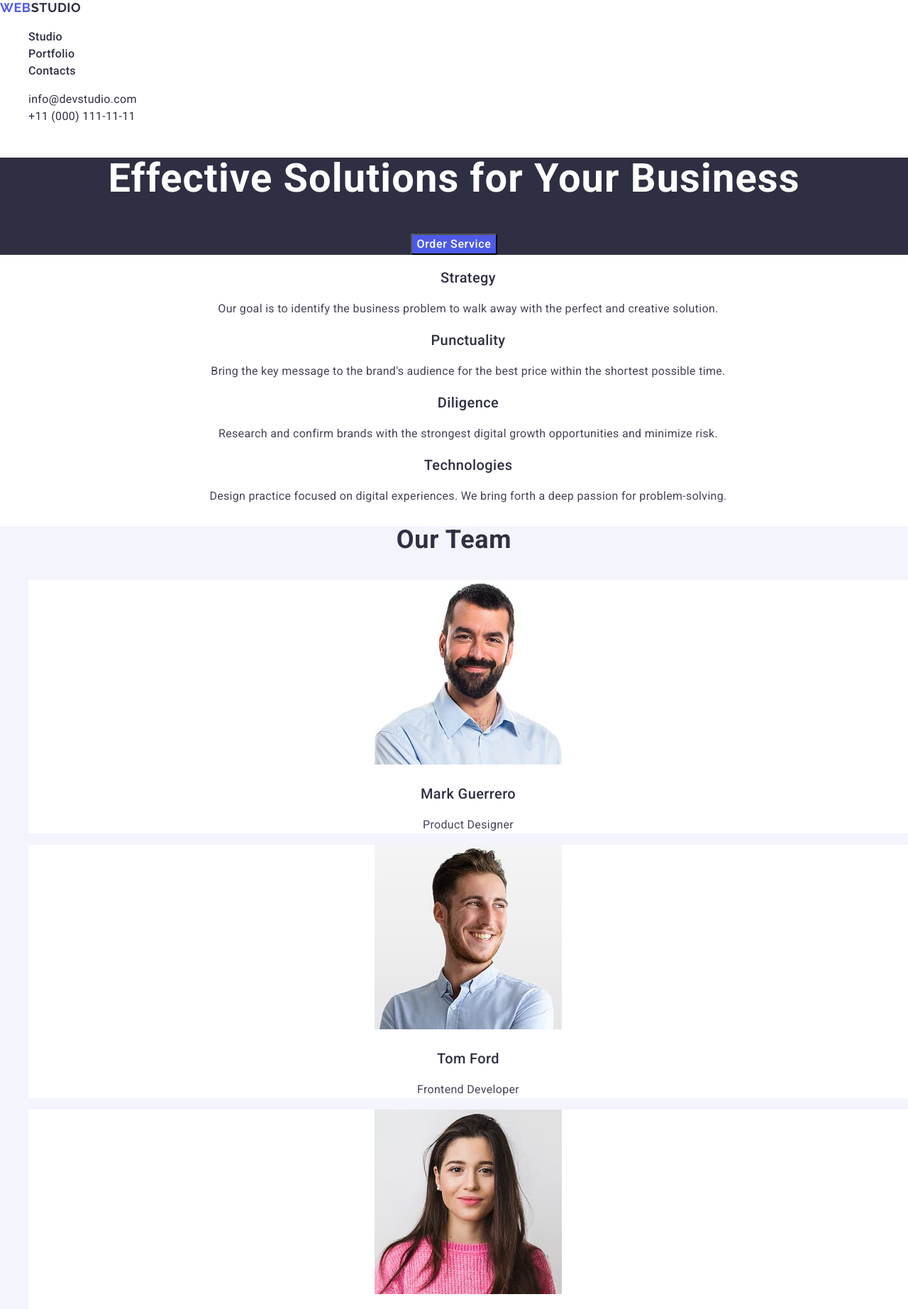
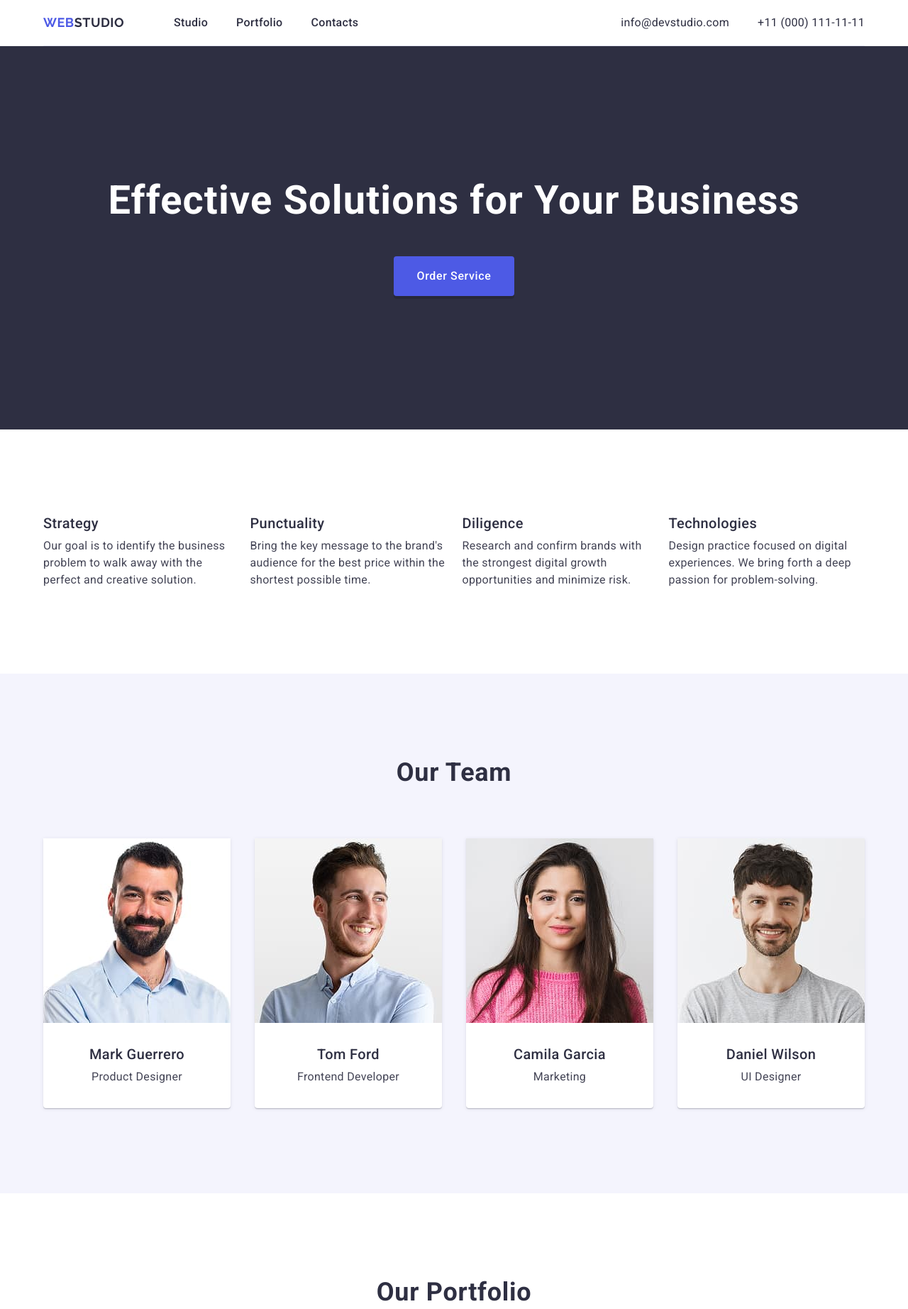
Before and after one commit to hande-yildirim/goit-markup-hw-02, a plain HTML site: page index.html in a window 1280 px wide. Shown: the top 1844 px of the page at 71% size. Drawn offline with nearby package versions, Linux system fonts and the light colour scheme.

Commit message:
first commit

```diff
--- a/index.html
+++ b/index.html
@@ -1,25 +1,30 @@
 <!DOCTYPE html>
 <html lang="en">
   <head>
-    <meta charset="UTF-8">
-    <meta name="viewport" content="width=device-width, initial-scale=1.0">
+    <meta charset="UTF-8" />
+    <meta name="viewport" content="width=device-width, initial-scale=1.0" />
     <title>WebStudio_Homework_2</title>
 
-    <link rel="preconnect" href="https://fonts.googleapis.com">
-    <link rel="preconnect" href="https://fonts.gstatic.com" crossorigin>
+    <link rel="preconnect" href="https://fonts.googleapis.com" />
+    <link rel="preconnect" href="https://fonts.gstatic.com" crossorigin />
     <link
       href="https://fonts.googleapis.com/css2?family=Raleway:wght@700&family=Roboto:wght@400;500;700&display=swap"
-      rel="stylesheet">
+      rel="stylesheet"
+    />
 
-    <link rel="stylesheet" href="styles.css">
+    <link rel="stylesheet" href="styles.css" />
     <link
       rel="stylesheet"
-      href="https://cdnjs.cloudflare.com/ajax/libs/modern-normalize/3.0.1/modern-normalize.min.css">
+      href="https://cdnjs.cloudflare.com/ajax/libs/modern-normalize/3.0.1/modern-normalize.min.css"
+    />
+
+
   </head>
 
   <body class="body-page">
     <!-- Sol Menü Alanı -->
     <header class="page-start">
+      <div class="container">
       <a class="header-logo" href="#">
         WEB<span class="logo-studio">STUDIO</span>
       </a>
@@ -43,25 +48,28 @@
           </li>
         </ul>
       </address>
+     </div>
     </header>
     <!--Sağ İletişim Bilgileri Bitti-->
 
     <main>
       <!-- 1. Section: Ana Başlık Buton -->
     <section class="title-area">
+      <div class="container">
         <h1 class="title-text">Effective Solutions for Your Business</h1>
         <button class="title-button">Order Service</button>
         <!-- Ana Başlık Buton Bitti -->
+      </div>
     </section>
 
       <!-- 2. Section: İçerik Metin -->
     <section class="first-paragraph">
+      <div class="container">
         <ul class="first-paragraph-list">
           <li>
             <h3 class="first-h3">Strategy</h3>
             <p class="first-paragraph-text">
-              Our goal is to identify the business
-              problem to walk away with the
+              Our goal is to identify the business problem to walk away with the
               perfect and creative solution.
             </p>
           </li>
@@ -69,8 +77,7 @@
           <li>
             <h3 class="first-h3">Punctuality</h3>
             <p class="first-paragraph-text">
-              Bring the key message to the
-              brand's audience for the best price
+              Bring the key message to the brand's audience for the best price
               within the shortest possible time.
             </p>
           </li>
@@ -78,8 +85,7 @@
           <li>
             <h3 class="first-h3">Diligence</h3>
             <p class="first-paragraph-text">
-              Research and confirm brands with
-              the strongest digital growth
+              Research and confirm brands with the strongest digital growth
               opportunities and minimize risk.
             </p>
           </li>
@@ -87,24 +93,26 @@
           <li>
             <h3 class="first-h3">Technologies</h3>
             <p class="first-paragraph-text">
-              Design practice focused on digital
-              experiences. We bring forth a
+              Design practice focused on digital experiences. We bring forth a
               deep passion for problem-solving.
             </p>
           </li>
         </ul>
+      </div>
     </section>
       <!-- İçerik Metin Bitti -->
 
       <!-- 3. Section Görseller ve Üyeler -->
       <section class="team-area">
-        <h2>Our Team</h2>
+       <div class="container">
+        <h2 class="title">Our Team</h2>
          <ul class="team-area-list">
           <li class="team-list">
             <img
               src="images/img-1.jpg"
               alt="Mark Guerrero - Product Designer"
-              width="264">
+              width="264"
+            />
 
             <h3 class="team-list-name">Mark Guerrero</h3>
             <p class="team-list-job">Product Designer</p>
@@ -114,7 +122,8 @@
             <img
               src="images/img-2.jpg"
               alt="Tom Ford - Frontend Developer"
-              width="264">
+              width="264"
+            />
 
             <h3 class="team-list-name">Tom Ford</h3>
             <p class="team-list-job">Frontend Developer</p>
@@ -124,7 +133,8 @@
             <img
               src="images/img-3.jpg"
               alt="Camila Garcia - Marketing"
-              width="264">
+              width="264"
+            />
 
             <h3 class="team-list-name">Camila Garcia</h3>
             <p class="team-list-job">Marketing</p>
@@ -134,24 +144,25 @@
             <img
               src="images/img-4.jpg"
               alt="Daniel Wilson - UI Designer"
-              width="264">
+              width="264"
+            />
 
             <h3 class="team-list-name">Daniel Wilson</h3>
             <p class="team-list-job">UI Designer</p>
           </li>
         </ul>
+      </div>
     </section>
       <!-- Görseller ve Üyeler Bitti -->
 
       <!-- 4. Section Our Portfolio alanı-->
       <section class="portfolio-area">
-        <h2>Our Portfolio</h2>
+       <div class="container">
+        <h2 class="title">Our Portfolio</h2>
 
         <ul class="portfolio-area-list">
           <li class="portfolio-list">
-            <img src="images/img-5.jpg"
-            alt="Banking App - App"
-            width="360">
+            <img src="images/img-5.jpg" alt="Banking App - App" width="360" />
 
             <h3 class="portfolio-list-name">Banking App</h3>
             <p class="portfolio-list-job">App</p>
@@ -161,7 +172,8 @@
             <img
               src="images/img-6.jpg"
               alt="Cashless Payment - Marketing"
-              width="360">
+              width="360"
+            />
 
             <h3 class="portfolio-list-name">Cashless Payment</h3>
             <p class="portfolio-list-job">Marketing</p>
@@ -171,7 +183,8 @@
             <img
               src="images/img-7.jpg"
               alt="Meditation App - App"
-              width="360">
+              width="360"
+            />
 
             <h3 class="portfolio-list-name">Meditation App</h3>
             <p class="portfolio-list-job">App</p>
@@ -181,7 +194,8 @@
             <img
               src="images/img-8.jpg"
               alt="Taxi Service - Marketing"
-              width="360">
+              width="360"
+            />
 
             <h3 class="portfolio-list-name">Taxi Service</h3>
             <p class="portfolio-list-job">Marketing</p>
@@ -191,7 +205,8 @@
             <img
               src="images/img-9.jpg"
               alt="Screen Illustrations"
-              width="360">
+              width="360"
+            />
 
             <h3 class="portfolio-list-name">Screen Illustrations</h3>
             <p class="portfolio-list-job">Design</p>
@@ -201,27 +216,30 @@
             <img
               src="images/img-10.jpg"
               alt="Online Courses - Marketing"
-              width="360">
+              width="360"
+            />
 
             <h3 class="portfolio-list-name">Online Courses</h3>
             <p class="portfolio-list-job">Marketing</p>
           </li>
         </ul>
+      </div>
     </section>
   </main>
     <!-- 4. Section Our Portfolio alanı bitti-->
 
     <!-- Footer Alanı -->
     <footer class="finish-page">
+     <div class="container">
       <a class="footer-logo" href="#">
         WEB<span class="footer-logo-studio">STUDIO</span>
       </a>
 
       <p class="footer-text">
-        Increase the flow of customers and
-        sales for your business with digital
+        Increase the flow of customers and sales for your business with digital
         marketing & growth solutions.
       </p>
+     </div>
     </footer>
   </body>
 </html>
--- a/styles.css
+++ b/styles.css
@@ -1,15 +1,67 @@
 .body-page {
   font-family: "Roboto", sans-serif;
   line-height: 1.5;
+  display: flex;
+  flex-direction: column;
+  min-height: 100vh;
 }
 
-.body-page a {
+body-page a {
   text-decoration: none;
 }
 
+
+* {
+  box-sizing: border-box;
+}
+
+img {
+  display: block;
+}
+
+h1, h2, h3, h4, h5, h6 {
+  margin: 0;
+  padding: 0;
+}
+
+p {
+  margin: 0;
+  padding: 0;
+}
+
+a {
+  text-decoration: none;
+  margin: 0;
+  padding: 0;
+}
+
+ul {
+  list-style-type: none;
+  margin: 0;
+  padding: 0;
+}
+
+.container {
+  margin: 0 auto;
+  width: 1158px;
+}
+
+
+
 /* Header Alanı */
+.page-start .container {
+  display: flex;
+  justify-content: space-between;
+  align-items: center;
+  padding-top: 20px;
+  padding-bottom: 20px;
+  border-bottom: 1px solid #e7e9fc;
+}
+
+
 .header-logo {
   font-family: "Raleway", sans-serif;
+  font-weight: 700;
   font-size: 18px;
   font-weight: 700;
   line-height: 1.16;
@@ -22,12 +74,21 @@
   color: #2e2f42;
 }
 
+.head-menu {
+  display: flex;
+  gap: 40px;
+  padding-right: 300px;
+}
+
 .head-menu-list {
+  display: flex;
+  gap: 24px;
   text-decoration: none;
   list-style-type: none;
 }
 
 .head-menu-list>a {
+  font-weight: 500;
   font-size: 16px;
   font-weight: 500;
   letter-spacing: 0.02em;
@@ -42,11 +103,14 @@
 .head-menu-list>a:active {
   color: #404bbf;
   text-decoration: underline;
-  text-underline-offset: 5px;
 }
 
 .head-contact {
   font-style: normal;
+  display: flex;
+  justify-content: flex-end;
+  gap: 40px;
+
   text-decoration: none;
   list-style-type: none;
 }
@@ -73,6 +137,7 @@
 .title-area { /* h1 etiketi */
     background-color: #2E2F42;
     text-align: center;
+    padding: 188px 0;
 }
 
 .title-text {
@@ -92,6 +157,11 @@
     color: #FFFFFF;
     background-color: #4D5AE5;
     cursor: pointer;
+    padding: 16px 32px;
+    box-shadow: 0 4px rgba(0, 0, 0, 0.15);
+    margin-top: 48px;
+    border-radius: 4px;
+    border: none;
 }
 
 .title-button:hover {
@@ -101,12 +171,16 @@
 
 /* 2.Section */
 
-.first-paragraph {
-    text-align: center;
+.first-paragraph .container {
+  padding-top: 120px;
+  padding-bottom: 120px;
 }
 
 .first-paragraph-list {
     list-style: none;
+    display: flex;
+    justify-content: center;
+    gap: 24px;
 }
 
 .first-paragraph-text {
@@ -115,6 +189,7 @@
     line-height: 1.5;
     letter-spacing: 0.02em;
     color: #434455;
+    padding-top: 8px;
 }
 
 .first-h3 { /* h3 etiketleri */
@@ -130,12 +205,21 @@
 
 .team-area {
     background-color: #F4F4FD;
+ }
+
+ .team-area .title {
     color: #2E2F42;
     font-size: 36px;
     font-weight: 700;
     line-height: 1.11;
     letter-spacing: 0.02em;
     text-align: center;
+    margin-bottom: 72px;
+}
+
+.team-area .container {
+  padding: 120px 0;
+  margin: 0 auto;
 }
 
 .team-area h2 { /* h2 etiket Our Team*/
@@ -149,6 +233,10 @@
 
 .team-area-list {
     list-style-type: none;
+    display: flex;
+    justify-content: space-between;
+    gap: 24px;
+    line-height: 1.5;
 }
 
 .team-list-name { /* h3 etiketleri */
@@ -158,6 +246,7 @@
     letter-spacing: 0.02em;
     text-align: center;
     color: #2E2F42;
+    padding-top: 32px;
 }
 
 .team-list-job {
@@ -167,22 +256,33 @@
     letter-spacing: 0.02em;
     text-align: center;
     color: #434455;
+    padding-top: 8px;
 }
 
 .team-list {
     background-color: #FFFFFF;
-}
+    border-radius: 0 0 4px  4px;
+    padding: 0px 0px 32px 0px;
+    box-shadow: 0 2px 1px 0 rgba(46, 47, 66, 0.08), 0 1px 1px 0 rgba(46, 47, 66, 0.16), 0 1px 6px 0 rgba(46, 47, 66, 0.08);
+    }
+
 /* 3. Section Our Team Liste Bitti */
 
 /* 4. Section Our Portfolio */
 
-.portfolio-area {
+.portfolio-area .container {
+  padding-top: 120px;
+  padding-bottom: 120px;
+}
+
+.portfolio-area .title {
     font-size: 36px;
     font-weight: 700;
     line-height: 1.11;
     letter-spacing: 0.02em;
     text-align: center;
     color: #2E2F42;
+    margin-bottom: 72px;
 }
 
 .portfolio-area h2 { /* h2 etiketi Our Portfolio */
@@ -196,7 +296,12 @@
 
 .portfolio-area-list {
     list-style-type: none;
-}
+    display: flex;
+    flex-wrap: wrap;
+    justify-content: center;
+    flex: 1 1 calc(33.333% - 10px);
+    gap: 24px;
+  }
 
 .portfolio-list-name { /* h3 etiketleri */
     font-size: 20px;
@@ -204,6 +309,11 @@
     line-height: 1.2;
     letter-spacing: 0.02em;
     color: #2E2F42;
+    padding-top: 32px;
+    padding-left: 16px;
+    text-align: left;
+    border-right: 1px solid #e7e9fc;
+    border-left: 1px solid  #e7e9fc;
 }
 
 .portfolio-list-job {
@@ -212,13 +322,29 @@
     line-height: 1.5;
     letter-spacing: 0.02em;
     color: #434455;
+    padding-top: 8px;
+    padding-bottom: 32px;
+    padding-left: 16px;
+    text-align: left;
+    border-right: 1px solid  #e7e9fc;
+    border-left: 1px solid  #e7e9fc;
 }
+
+.portfolio-list {
+  background-color: #fff;
+  border-bottom: 1px solid  #e7e9fc;
+}
+
+
 /* 4. Section Our Portfolio bitti */
 
 /* 5. Footer */
 
 .finish-page {
-    background-color: #2E2F42;
+  padding-top: 120px;
+  padding-bottom: 120px;
+  background-color: #2E2F42;
+  display: flex;
 }
 
 .footer-logo {
@@ -241,4 +367,5 @@
     line-height: 1.5;
     letter-spacing: 0.02em;
     color: #F4F4FD;
+    padding-top: 16px;
 }
```
Lines whose indentation alone changed are shown as unchanged.
